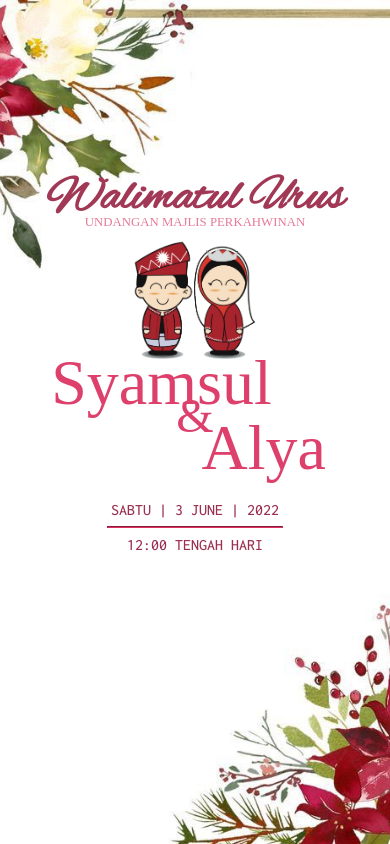
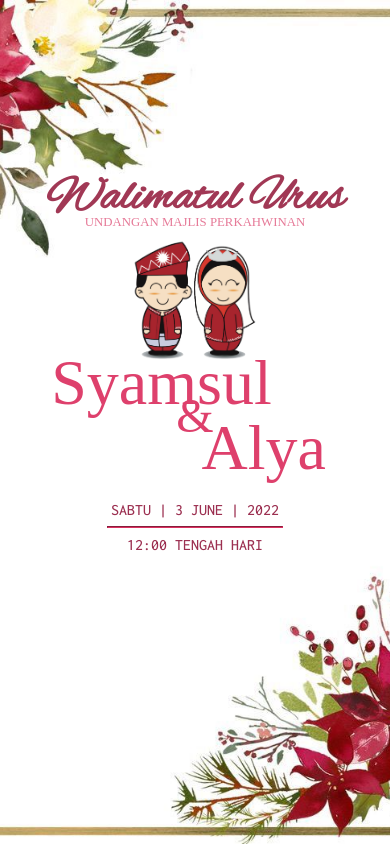
Before and after one commit to syamsulmj/wedding-card, a Next.js app: page / in a window 390 px wide. Shown: the top 844 px of the page. Built offline with nearby package versions, Linux system fonts and the light colour scheme; a web font is replaced by a local one.

Commit message:
Fix ui problems on iphone

```diff
--- a/pages/index.js
+++ b/pages/index.js
@@ -25,7 +25,7 @@ const App = () => {
   return (
     <React.Fragment>
       <Head>
-        <title>Syamsul&Alya</title>
+        <title>Syamsul & Alya</title>
         <meta name="description" content="Anda Di Jemput! Raikan Cinta Majlis Perkahwinan Syamsul Dan Alya." />
         <meta name="viewport" content="initial-scale=1.0, width=device-width" />
         <link rel="shortcut icon" href="/raikan-cinta.jpeg" />
--- a/styles/main/MainMobile.module.scss
+++ b/styles/main/MainMobile.module.scss
@@ -1,12 +1,14 @@
 @import url('https://fonts.googleapis.com/css2?family=Alex+Brush&family=Inconsolata:wght@500&family=Lavishly+Yours&family=Playfair+Display:ital@1&display=swap');
 
 .main {
-  background: url("/images/wedding-card-background.png") no-repeat center center fixed;
+  background-image: url("/images/wedding-card-background.png");
+  background-size: cover;
+  background-position:center ;
+  background-attachment: fixed;
   -webkit-background-size: cover;
   -moz-background-size: cover;
   -o-background-size: cover;
-  background-size: cover;
-  height: 105vh;
+  height: 100vh;
   overflow: hidden;
 
   .content {
```
